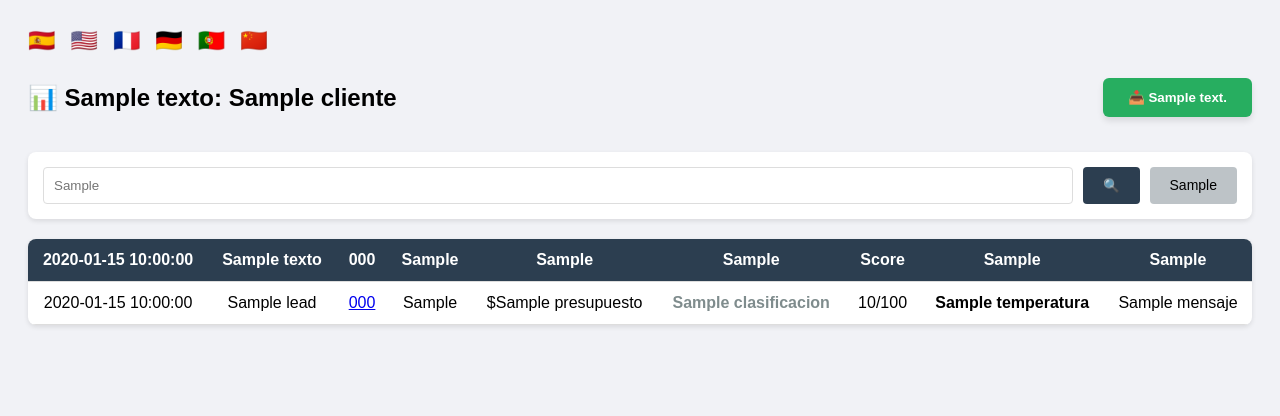
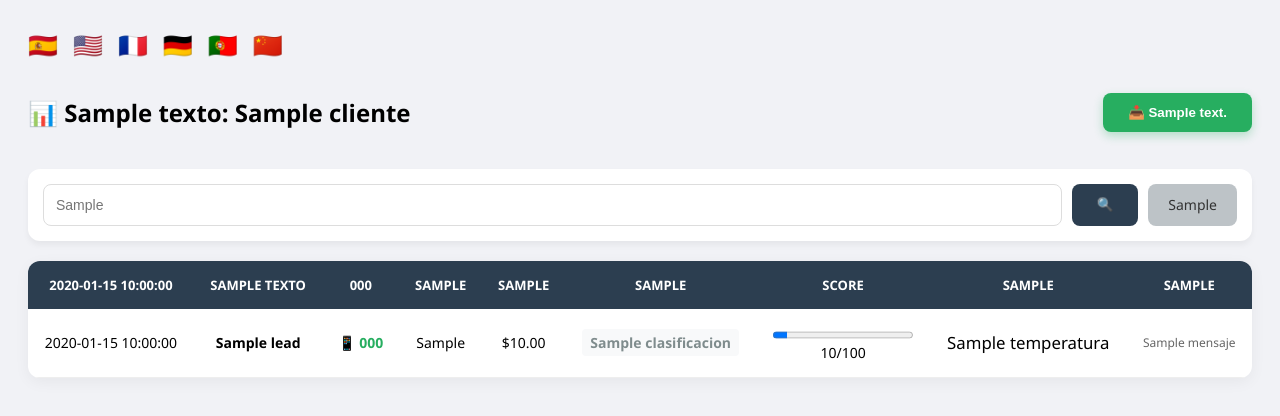
Before and after one commit to DG2028-2029/bot-inmobiliaria-v1, a Flask app: template templates/historial.html in a window 1280 px wide. Shown: the top 416 px of the page. Run offline with Flask 3, Linux system fonts and the light colour scheme; the template is opened without the code that fills it: most values are stand-ins (such as "Sample title", 1, 10 or a date in 2020); some libraries are stand-ins or nearby versions.

Commit message:
Update historial.html

```diff
--- a/templates/historial.html
+++ b/templates/historial.html
@@ -5,22 +5,30 @@
     <title>{{ textos.historial_titulo }} | {{ cliente.nombre }}</title>
     <script src="https://unpkg.com/xlsx/dist/xlsx.full.min.js"></script>
     <style>
-        body { font-family: Arial, sans-serif; background: #f1f2f6; padding: 20px; }
+        body { font-family: 'Segoe UI', Arial, sans-serif; background: #f1f2f6; padding: 20px; }
         .header-container { display: flex; justify-content: space-between; align-items: center; margin-bottom: 20px; }
-        .selector-idioma { display: flex; gap: 15px; margin-bottom: 10px; }
-        .bandera { font-size: 22px; text-decoration: none; transition: 0.2s; }
-        .bandera:hover { transform: scale(1.2); }
-        .search-container { background: white; padding: 15px; border-radius: 8px; margin-bottom: 20px; box-shadow: 0 2px 5px rgba(0,0,0,0.1); display: flex; gap: 10px; align-items: center; }
-        .search-container input { flex: 1; padding: 10px; border: 1px solid #ddd; border-radius: 4px; }
-        .btn-search { background: #2c3e50; color: white; border: none; padding: 10px 20px; border-radius: 4px; cursor: pointer; }
-        .btn-clear { background: #bdc3c7; color: black; text-decoration: none; padding: 10px 20px; border-radius: 4px; font-size: 14px; }
-        .btn-excel { background: #27ae60; color: white; border: none; padding: 12px 25px; border-radius: 6px; cursor: pointer; font-weight: bold; box-shadow: 0 4px 6px rgba(0,0,0,0.1); }
-        table { width: 100%; border-collapse: collapse; background: white; border-radius: 8px; overflow: hidden; box-shadow: 0 2px 5px rgba(0,0,0,0.1); }
-        th, td { padding: 12px; border-bottom: 1px solid #ddd; text-align: center; }
-        th { background: #2c3e50; color: white; }
-        .alto { color: #e74c3c; font-weight: bold; }
-        .medio { color: #f39c12; font-weight: bold; }
-        .bajo { color: #7f8c8d; font-weight: bold; }
+        .selector-idioma { display: flex; gap: 15px; margin-bottom: 15px; }
+        .bandera { font-size: 24px; text-decoration: none; transition: 0.2s; }
+        .bandera:hover { transform: scale(1.3); }
+        .search-container { background: white; padding: 15px; border-radius: 12px; margin-bottom: 20px; box-shadow: 0 4px 6px rgba(0,0,0,0.05); display: flex; gap: 10px; align-items: center; }
+        .search-container input { flex: 1; padding: 12px; border: 1px solid #ddd; border-radius: 8px; font-size: 14px; }
+        .btn-search { background: #2c3e50; color: white; border: none; padding: 10px 25px; border-radius: 8px; cursor: pointer; font-weight: bold; }
+        .btn-clear { background: #bdc3c7; color: #333; text-decoration: none; padding: 10px 20px; border-radius: 8px; font-size: 14px; display: flex; align-items: center; }
+        .btn-excel { background: #27ae60; color: white; border: none; padding: 12px 25px; border-radius: 8px; cursor: pointer; font-weight: bold; box-shadow: 0 4px 10px rgba(39, 174, 96, 0.3); transition: 0.3s; }
+        .btn-excel:hover { background: #219150; transform: translateY(-2px); }
+
+        table { width: 100%; border-collapse: collapse; background: white; border-radius: 12px; overflow: hidden; box-shadow: 0 4px 15px rgba(0,0,0,0.05); }
+        th { background: #2c3e50; color: white; padding: 15px; font-size: 13px; text-transform: uppercase; }
+        td { padding: 15px; border-bottom: 1px solid #eee; text-align: center; font-size: 14px; }
+
+        /* Colores de Clasificación */
+        .alto { color: #e74c3c; font-weight: bold; background: #fdf2f2; border-radius: 4px; padding: 4px 8px; }
+        .medio { color: #f39c12; font-weight: bold; background: #fffaf0; border-radius: 4px; padding: 4px 8px; }
+        .bajo { color: #7f8c8d; font-weight: bold; background: #f8f9fa; border-radius: 4px; padding: 4px 8px; }
+
+        /* Estilo para la temperatura */
+        .temp-emoji { font-size: 1.2em; }
+        tr:hover { background-color: #f8f9fa; }
     </style>
 </head>
 <body>
@@ -65,20 +73,22 @@
         {% for lead in leads %}
         <tr>
             <td>{{ lead.fecha }}</td>
-            <td>{{ lead.nombre }}</td>
-            <td><a href="https://wa.me/{{ lead.telefono }}" target="_blank">{{ lead.telefono }}</a></td>
+            <td><strong>{{ lead.nombre }}</strong></td>
+            <td><a href="https://wa.me/{{ lead.telefono }}" target="_blank" style="color: #27ae60; text-decoration: none; font-weight: bold;">📱 {{ lead.telefono }}</a></td>
             <td>{{ lead.zona_interes }}</td>
-            <td>${{ lead.presupuesto }}</td>
-            <td class="{% if 'ALTO' in lead.clasificacion %}alto{% elif 'MEDIO' in lead.clasificacion %}medio{% else %}bajo{% endif %}">
-                {{ lead.clasificacion }}
+            <td>${{ "{:,.2f}".format(lead.presupuesto|float) if lead.presupuesto else "0.00" }}</td>
+            <td>
+                <span class="{% if 'ALTO' in lead.clasificacion %}alto{% elif 'MEDIO' in lead.clasificacion %}medio{% else %}bajo{% endif %}">
+                    {{ lead.clasificacion }}
+                </span>
             </td>
-            <td>{{ lead.score }}/100</td>
-            <td><strong>{{ lead.temperatura }}</strong></td>
-            <td>{{ lead.mensaje }}</td>
+            <td><progress value="{{ lead.score }}" max="100"></progress> <br> {{ lead.score }}/100</td>
+            <td><span class="temp-emoji">{{ lead.temperatura }}</span></td>
+            <td style="font-size: 12px; color: #666; max-width: 200px;">{{ lead.mensaje }}</td>
         </tr>
         {% else %}
         <tr>
-            <td colspan="9">{{ textos.no_leads }}</td>
+            <td colspan="9" style="padding: 40px; color: #999;">{{ textos.no_leads }}</td>
         </tr>
         {% endfor %}
     </tbody>
@@ -88,7 +98,7 @@
 function descargarExcel() {
     var table = document.getElementById("tabla-leads");
     var wb = XLSX.utils.table_to_book(table, {sheet: "Prospectos"});
-    XLSX.writeFile(wb, "Reporte_Leads_{{ cliente.nombre }}_" + new Date().toLocaleDateString() + ".xlsx");
+    XLSX.writeFile(wb, "Reporte_Leads_{{ cliente.nombre }}_" + new Date().toISOString().split('T')[0] + ".xlsx");
 }
 </script>
 
```
